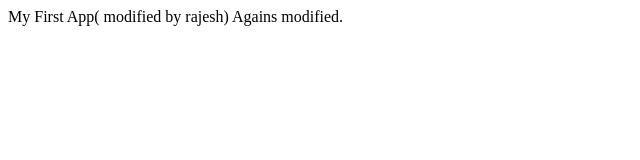
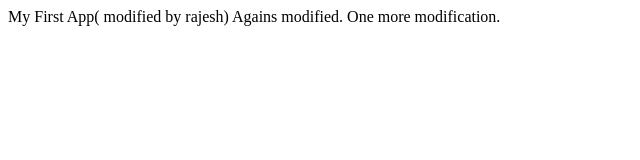
Before and after one commit to PODVU/myapp, a plain HTML site: page index.html in a window 1280 px wide. Shown: the whole page, without its empty margins (0-640 px from the left). Drawn offline with Linux system fonts and the light colour scheme.

Commit message:
one more modification

```diff
--- a/index.html
+++ b/index.html
@@ -11,6 +11,7 @@
 <body>
     My First App( modified by rajesh)
     Agains modified.
+    One more modification.
 </body>
 
 </html>
```
